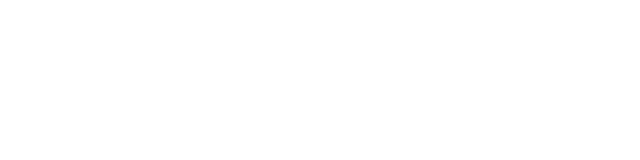
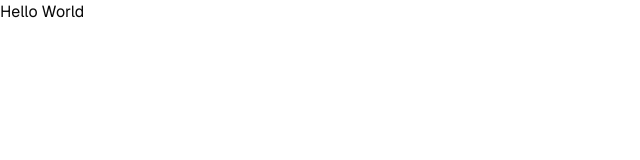
Before and after one commit to emmanuelmacharia/drive-tutorial, a Next.js app: page / in a window 1280 px wide. Shown: the top 160 px of the page, without its empty margins (0-640 px from the left). Built offline with nearby package versions, Linux system fonts and the light colour scheme.

Commit message:
purged everything from the home page

```diff
--- a/src/app/page.tsx
+++ b/src/app/page.tsx
@@ -4,5 +4,5 @@
   // const files = await db.select().from(fileSchema);
   // const folders = await db.select().from(foldersSchema);
   // return <DriveContents files={files} folders={folders} />;
-  <div className="">Please subscribe</div>
+  return <div className="">Hello World</div>
 }
```
